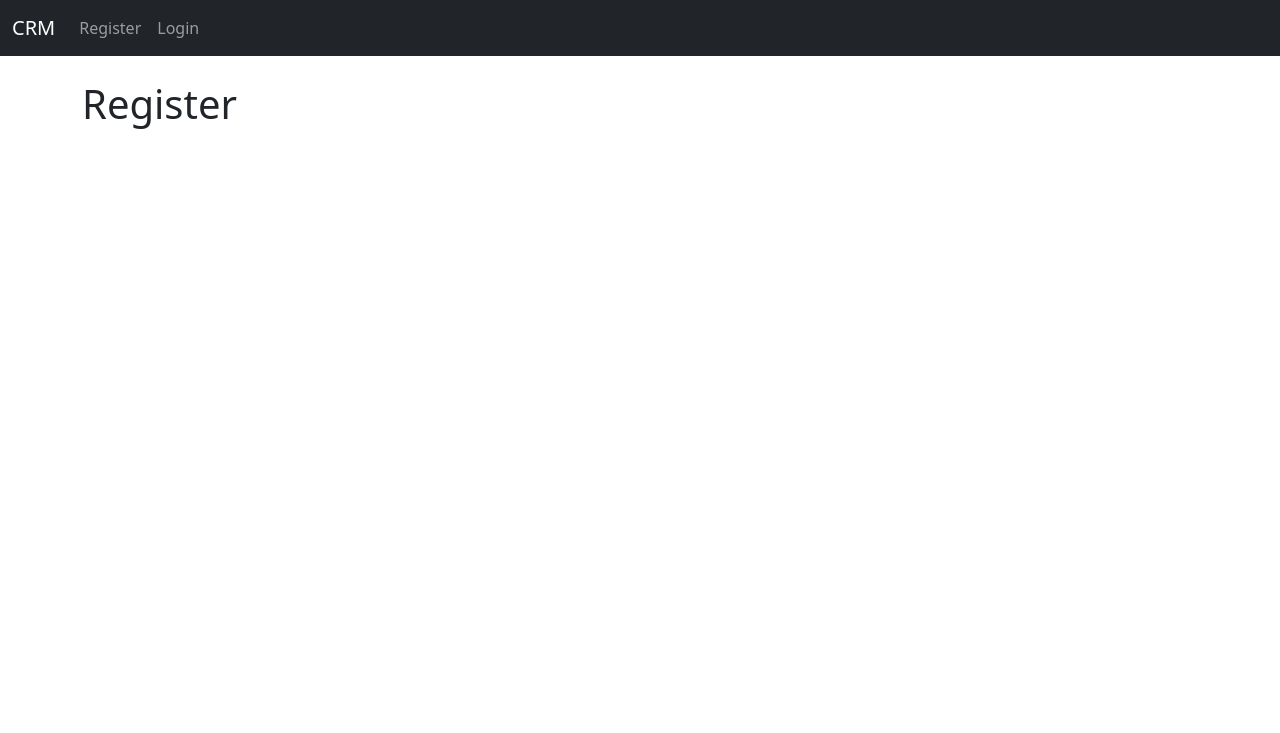
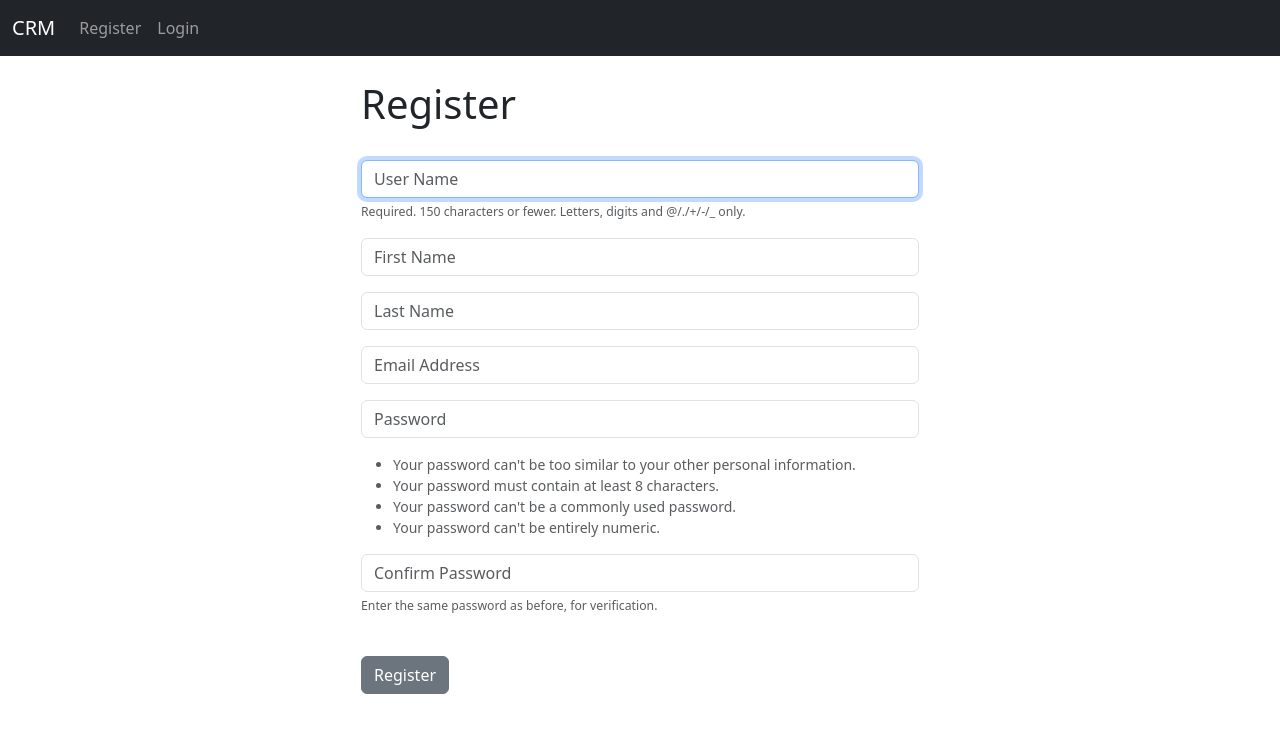
Before and after one commit to prajwalpsr/Django-CRM, a Django app: page /register/ in a window 1280 px wide. Shown: the top 733 px of the page. Run offline with Django 5.2, Linux system fonts and the light colour scheme.

Commit message:
Implemented user registration functionality

```diff
--- a/website/forms.py
+++ b/website/forms.py
@@ -0,0 +1,30 @@
+from django.contrib.auth.forms import UserCreationForm
+from django.contrib.auth.models import User
+from django import forms
+
+class SignUpForm(UserCreationForm):
+    email = forms.EmailField(label="", widget=forms.TextInput(attrs={'class': 'form-control', 'placeholder': 'Email Address'}))
+    first_name = forms.CharField(label="", max_length=100, widget=forms.TextInput(attrs={'class': 'form-control', 'placeholder': 'First Name'}))
+    last_name = forms.CharField(label="", max_length=100, widget=forms.TextInput(attrs={'class': 'form-control', 'placeholder': 'Last Name'}))
+
+    class Meta:
+        model = User
+        fields = ('username', 'first_name', 'last_name', 'email', 'password1', 'password2')
+
+    def __init__(self, *args, **kwargs):
+        super(SignUpForm, self).__init__(*args, **kwargs)
+
+        self.fields['username'].widget.attrs['class'] = 'form-control'
+        self.fields['username'].widget.attrs['placeholder'] = 'User Name'
+        self.fields['username'].label = ''
+        self.fields['username'].help_text = '<span class="form-text text-muted"><small>Required. 150 characters or fewer. Letters, digits and @/./+/-/_ only.</small></span>'
+
+        self.fields['password1'].widget.attrs['class'] = 'form-control'
+        self.fields['password1'].widget.attrs['placeholder'] = 'Password'
+        self.fields['password1'].label = ''
+        self.fields['password1'].help_text = '<ul class="form-text text-muted small"><li>Your password can\'t be too similar to your other personal information.</li><li>Your password must contain at least 8 characters.</li><li>Your password can\'t be a commonly used password.</li><li>Your password can\'t be entirely numeric.</li></ul>'
+
+        self.fields['password2'].widget.attrs['class'] = 'form-control'
+        self.fields['password2'].widget.attrs['placeholder'] = 'Confirm Password'
+        self.fields['password2'].label = ''
+        self.fields['password2'].help_text = '<span class="form-text text-muted"><small>Enter the same password as before, for verification.</small></span>'
--- a/website/templates/register.html
+++ b/website/templates/register.html
@@ -1,6 +1,17 @@
 {% extends 'base.html' %}
 {% block content %}
 
-<h1>Register</h1>
+<div class="col-md-6 offset-md-3">
+    <h1>Register</h1>
+    <br>
+    <form method="POST" action="">
+        {% csrf_token %}
+
+        {{ form.as_p }}
+
+        <br>
+        <button type="submit" class="btn btn-secondary">Register</button>
+    </form>
+</div>
 
 {% endblock %}
--- a/website/views.py
+++ b/website/views.py
@@ -1,6 +1,7 @@
 from django.shortcuts import render, redirect
 from django.contrib.auth import authenticate, login, logout
 from django.contrib import messages
+from .forms import SignUpForm
 
 # Create your views here.
 def home(request):
@@ -27,4 +28,20 @@
     return redirect('home')
 
 def register_user(request):
-    return render(request, 'register.html', {})
+    if request.method == 'POST':
+        form = SignUpForm(request.POST)
+        if form.is_valid():
+            form.save()
+
+            username = form.cleaned_data['username']
+            password = form.cleaned_data['password1']
+
+            user = authenticate(request, username=username, password= password)
+            login(request, user)
+            messages.success(request, "You have been successfully registerd!")
+            return redirect('home')
+        else:
+            return messages.error(request, "Unexpected Error please Try again later..")
+    else:
+        form = SignUpForm()
+    return render(request, 'register.html', {'form' : form})
```
